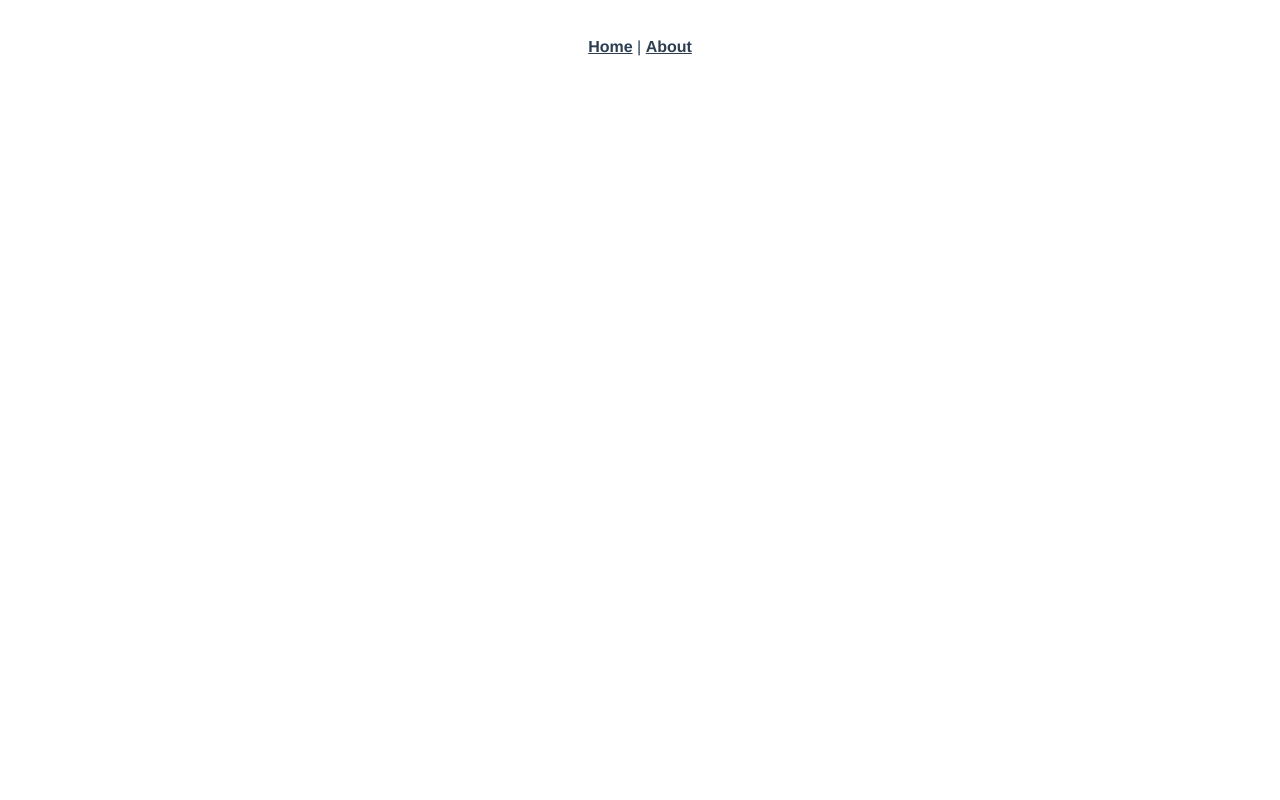
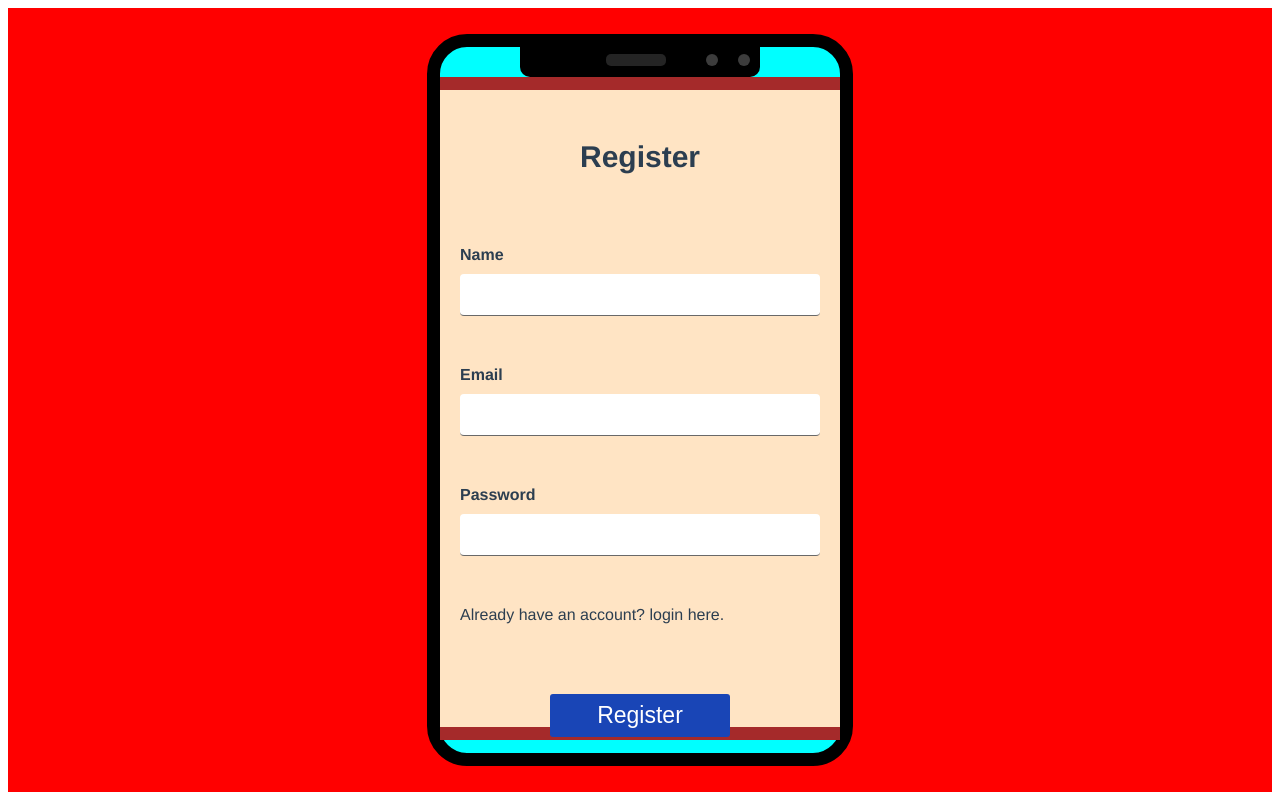
Before and after one commit to AngelSBM/Administration_frontend, a Vue app: page /#/register in a window 1280 px wide. Built offline with nearby package versions, Linux system fonts and the light colour scheme.

Commit message:
create login and register screens

```diff
--- a/src/App.vue
+++ b/src/App.vue
@@ -1,9 +1,5 @@
 <template>
   <div id="app">
-    <nav>
-      <router-link to="/">Home</router-link> |
-      <router-link to="/about">About</router-link>
-    </nav>
     <router-view/>
   </div>
 </template>
--- /dev/null
+++ b/src/modules/auth/Login.vue
@@ -0,0 +1,95 @@
+<template>
+  <div class="login-container">
+
+      <div class="content">
+        <form action="">
+          <div class="title">Login</div>
+          <label for="email">Email</label>
+          <input type="text" name="email" id="">
+          <label for="password">Password</label>
+          <input type="password" name="passowrd" id="">
+        </form>
+
+        <a @click="$router.push({name: 'register'})">Don´t have an account? Register here.</a>
+
+        <button type="submit">Login</button>
+      </div>
+
+  </div>
+</template>
+
+<script>
+export default {
+
+}
+</script>
+
+<style scoped>
+  .title{
+    font-weight: bold;
+    font-size: 30px;
+    margin-bottom: 50px;
+  }
+
+  .login-container{
+    background-color: brown;
+    height: 100%;
+    display: flex;
+    align-items: center;
+  }
+
+  .content{
+    background-color: bisque;
+    height: 90%;
+    width: 100%;
+    padding: 20px;
+  }
+
+
+  form{
+    margin-top: 20%;
+    display: flex;
+    flex-direction: column;
+    width: 100%;
+  }
+
+  label {
+    width: 100%;
+    text-align: left;
+    margin-bottom: 10px;
+  }
+
+  input{
+    margin-bottom: 50px;
+    padding: 13px;
+    border-radius: 4px;
+    outline: none;
+    border: none;
+    border-bottom: 1px solid rgb(105, 105, 105);
+  }
+
+  a{
+    display: block;
+    text-align: left;
+    margin-bottom: 40px;
+    cursor: pointer;
+  }
+
+  a:hover{
+    text-decoration: underline;
+  }
+
+  button{
+    margin-top: 30px;
+    padding: 8px 15px;
+    width: 50%;
+    font-size: 23px;
+    border-radius: 3px;
+    border: none;
+    cursor: pointer;
+    color: white;
+    background-color: rgb(25, 69, 182);
+  }
+
+
+</style>
--- /dev/null
+++ b/src/modules/auth/Register.vue
@@ -0,0 +1,100 @@
+<template>
+  <div class="login-container">
+
+
+
+      <div class="content">
+        <div class="title">Register</div>
+        <form action="">
+          <label for="email">Name</label>
+          <input type="text" name="name" id="">
+          <label for="email">Email</label>
+          <input type="text" name="email" id="">
+          <label for="password">Password</label>
+          <input type="password" name="passowrd" id="">
+        </form>
+
+        <a @click="$router.push({name: 'login'})">Already have an account? login here.</a>
+
+        <button type="submit">Register</button>
+      </div>
+
+  </div>
+</template>
+
+<script>
+export default {
+
+}
+</script>
+
+<style scoped>
+
+  .title{
+    font-weight: bold;
+    font-size: 30px;
+    margin-top: 30px;
+  }
+  .login-container{
+    background-color: brown;
+    height: 100%;
+    display: flex;
+    align-items: center;
+  }
+
+  .content{
+    background-color: bisque;
+    height: 90%;
+    width: 100%;
+    padding: 20px;
+  }
+
+
+  form{
+    margin-top: 20%;
+    display: flex;
+    flex-direction: column;
+    width: 100%;
+  }
+
+  label {
+    width: 100%;
+    text-align: left;
+    margin-bottom: 10px;
+    font-weight: bold;
+  }
+
+  input{
+    margin-bottom: 50px;
+    padding: 13px;
+    border-radius: 4px;
+    outline: none;
+    border: none;
+    border-bottom: 1px solid rgb(105, 105, 105);
+  }
+
+  a{
+    display: block;
+    text-align: left;
+    margin-bottom: 40px;
+    cursor: pointer;
+  }
+
+  a:hover{
+    text-decoration: underline;
+  }
+
+  button{
+    margin-top: 30px;
+    padding: 8px 15px;
+    width: 50%;
+    font-size: 23px;
+    border-radius: 3px;
+    border: none;
+    cursor: pointer;
+    color: white;
+    background-color: rgb(25, 69, 182);
+  }
+
+
+</style>
--- /dev/null
+++ b/src/modules/auth/authView.vue
@@ -0,0 +1,17 @@
+<template>
+  <div class="auth-view">
+    <router-view/>
+  </div>
+</template>
+
+<script>
+export default {
+
+}
+</script>
+
+<style scoped>
+    .auth-view{
+        height: 100%;
+    }
+</style>
--- a/src/router/index.js
+++ b/src/router/index.js
@@ -1,15 +1,52 @@
 import Vue from 'vue'
 import VueRouter from 'vue-router'
-import HomeView from '../views/HomeView.vue'
+import PhoneView from '@/views/PhoneView'
 
 Vue.use(VueRouter)
 
 const routes = [
   {
     path: '/',
-    name: 'home',
-    component: HomeView
+    name: 'phone',
+    component: PhoneView,
+    children: [
+      {
+        path: '/',
+        name: 'auth',
+        component: () => import(/* webpackChunkName: "auth" */ '../modules/auth/authView'),
+        children: [
+          {
+            path: '/',
+            name: 'login',
+            component: () => import(/* webpackChunkName: "login" */ '../modules/auth/Login'),
+          },
+          {
+            path: '/register',
+            name: 'register',
+            component: () => import(/* webpackChunkName: "register" */ '../modules/auth/Register'),
+          }
+        ]
+
+      },
+    ]
   },
+  // {
+  //   path: '/auth',
+  //   name: 'auth',
+  //   component: () => import(/* webpackChunkName: "auth" */ '../modules/auth/authView'),
+  //   children: [
+  //     {
+  //       path: '',
+  //       component: () => import(/* webpackChunkName: "login" */ '../modules/auth/Login'),
+  //     },
+  //     {
+  //       path: '/register',
+  //       name: 'register',
+  //       component: () => import(/* webpackChunkName: "register" */ '../modules/auth/Register'),
+  //     }
+  //   ]
+
+  // },
   {
     path: '/about',
     name: 'about',
--- /dev/null
+++ b/src/views/PhoneView.vue
@@ -0,0 +1,81 @@
+<template>
+  <div class="container">
+    <div class="phone-frame">
+        <div class="phone-notch">
+            <div class="notch-microphone"></div>
+            <div class="notch-circle"></div>
+            <div class="notch-circle"></div>
+        </div>
+        <div class="phone-content">
+            <router-view/>
+        </div>
+    </div>
+  </div>
+</template>
+
+<script>
+
+
+export default {
+
+
+}
+</script>
+
+<style scoped>
+    .container{
+        background-color: red;
+        height: 98vh;
+        display: flex;
+        justify-content: center;
+        align-items: center;
+    }
+
+    .phone-frame{
+        width: 400px;
+        height: 90%;
+        background-color: aqua;
+        border: 13px solid black;
+        border-radius: 40px;
+        position: relative;
+    }
+
+    .phone-notch{
+        position: absolute;
+        top: 0%;
+        width: 60%;
+        left: 20%;
+        height: 30px;
+        background-color: black;
+        border-bottom-left-radius: 10px;
+        border-bottom-right-radius: 10px;
+        display: flex;
+        align-items: center;
+        justify-content: end;
+    }
+
+    .notch-circle{
+        background-color: rgb(60, 60, 60);
+        width: 12px;
+        height: 12px;
+        margin: 0px 10px;
+        border-radius: 100%;
+        margin-bottom: 5px;
+    }
+
+    .notch-microphone{
+        width: 60px;
+        height: 12px;
+        background-color: rgb(36, 36, 36);
+        margin-right: 30px;
+        margin-bottom: 5px;
+        border-radius: 5px;
+    }
+
+    .phone-content{
+        background-color: rgb(86, 86, 212);
+        height: 94%;
+        margin-top: 30px;
+    }
+
+</style>
--- a/vue.config.js
+++ b/vue.config.js
@@ -1,4 +1,5 @@
 const { defineConfig } = require('@vue/cli-service')
 module.exports = defineConfig({
-  transpileDependencies: true
+  transpileDependencies: true,
+  lintOnSave:false
 })
```
